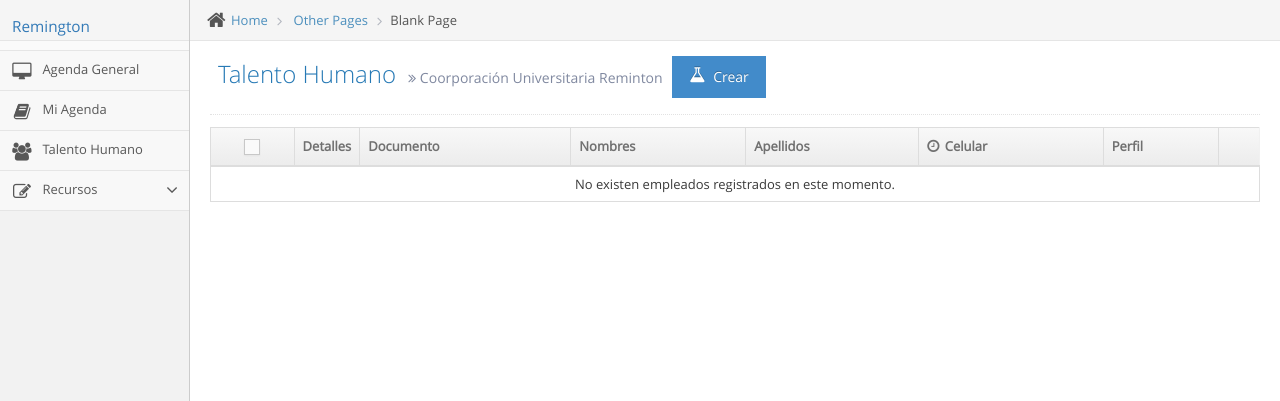
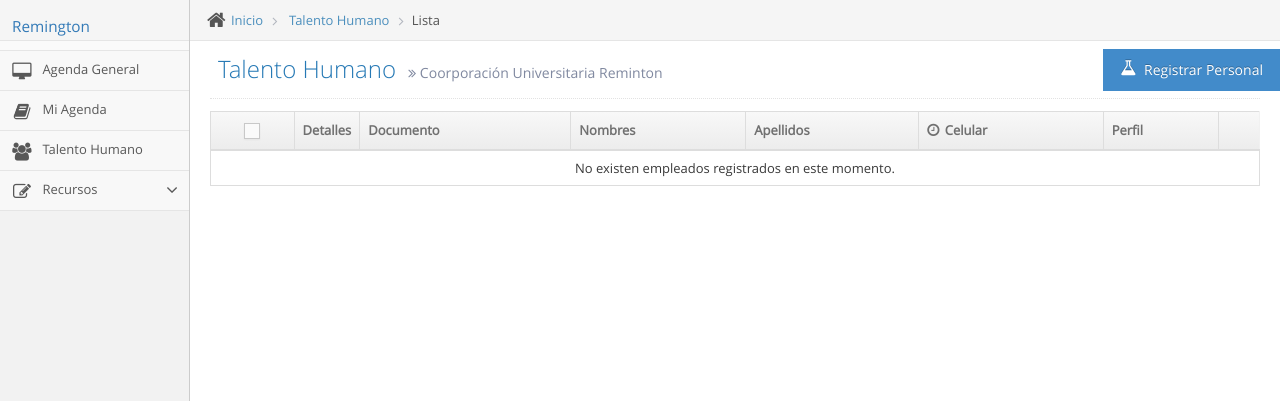
Before and after one commit to ceragos/sisgerecu, a Django app: a page that uses nucleo/templates/nucleo/base.html in a window 1280 px wide. Shown: the part 45-446 px from the top of the page. Run offline with Django 3.2, Linux system fonts and the light colour scheme; data that the repository does not hold is empty; some libraries are stand-ins or nearby versions.

Commit message:
Adecuaciones UI Talento Humano

```diff
--- a/nucleo/templates/nucleo/base.html
+++ b/nucleo/templates/nucleo/base.html
@@ -48,8 +48,18 @@
 		<div id="navbar" class="navbar navbar-default          ace-save-state">
 			<div class="navbar-container ace-save-state" id="navbar-container">
 
+                <button type="button" class="navbar-toggle menu-toggler pull-left" id="menu-toggler" data-target="#sidebar">
+					<span class="sr-only">Toggle sidebar</span>
+
+					<span class="icon-bar"></span>
+
+					<span class="icon-bar"></span>
+
+					<span class="icon-bar"></span>
+				</button>
+
 				<div class="navbar-header pull-left">
-					<a href="index.html" class="navbar-brand">
+					<a href="{% url 'index' %}" class="navbar-brand">
                         <i class="fa fa-fire"></i>
 						<small>
 							Gestión de Recursos
@@ -369,7 +379,7 @@
 				<!-- /.sidebar-shortcuts -->
                 <div class="sidebar-shortcuts" id="sidebar-shortcuts">
                     <div class="breadcrumbs ace-save-state">
-                        <a href="index.html" class="navbar-brand">
+                        <a href="{% url 'index' %}" class="navbar-brand">
                             <small>
                                 Remington
                             </small>
@@ -450,21 +460,19 @@
 				<div class="main-content-inner">
 					<div class="breadcrumbs ace-save-state" id="breadcrumbs">
 
-                        <!-- /.breadcrumb -->
                         <ul class="breadcrumb">
-							<li>
-								<i class="ace-icon fa fa-home home-icon"></i>
-								<a href="#">Home</a>
-							</li>
+							{% block breadcrumb %}{% endblock %}
+						</ul><!-- /.breadcrumb -->
 
-							<li>
-								<a href="#">Other Pages</a>
-							</li>
-							<li class="active">Blank Page</li>
-						</ul>
+                        <!-- /.nav-search -->
 					</div>
 
+                    <!-- /.ace-settings-container -->
+
 					<div class="page-content">
+                        {% block header %}{% endblock %}
+                        <!-- /.page-header -->
+
 						<div class="row">
 							<div class="col-xs-12">
 								<!-- PAGE CONTENT BEGINS -->
@@ -473,7 +481,6 @@
 							</div><!-- /.col -->
 						</div><!-- /.row -->
 					</div><!-- /.page-content -->
-
 				</div>
 			</div><!-- /.main-content -->
 
--- a/talento_humano/templates/talento_humano/list.html
+++ b/talento_humano/templates/talento_humano/list.html
@@ -1,7 +1,27 @@
 {% extends 'nucleo/base.html' %}
 {% block title %}Talento Humano - G. S.{% endblock %}
 
-{% block content %}
+{% block breadcrumb %}
+    <li>
+        <i class="ace-icon fa fa-home home-icon"></i>
+        <a href="#">Inicio</a>
+    </li>
+
+    <li>
+        <a href="#">Talento Humano</a>
+    </li>
+
+    <li class="active">Lista</li>
+{% endblock %}
+
+{% block header %}
+    <div class="ace-settings-container" id="ace-settings-container">
+        <a href="{% url 'empleado.create' %}" class="btn btn-primary align-right">
+            <i class="ace-icon fa fa-flask align-top bigger-125"></i>
+            Registrar Personal
+        </a>
+    </div>
+
     <div class="page-header">
         <h1>
             Talento Humano
@@ -9,18 +29,11 @@
                 <i class="ace-icon fa fa-angle-double-right"></i>
                 Coorporación Universitaria Reminton
             </small>
+        </h1>
+    </div>
+{% endblock %}
 
-            <a href="{% url 'empleado.create' %}" class="btn btn-primary">
-                <i class="ace-icon fa fa-flask align-top bigger-125"></i>
-                Crear
-            </a>
-
-        </h1>
-    </div><!-- /.page-header -->
-
-    <div class="row">
-        <div class="col-xs-12">
-        <!-- PAGE CONTENT BEGINS -->
+{% block content %}
     <div class="row">
         <div class="col-xs-12">
             <table id="simple-table" class="table  table-bordered table-hover">
@@ -46,6 +59,7 @@
                         <th></th>
                     </tr>
                 </thead>
+
                 <tbody>
                     {% for empleado in talento_humano %}
                         <tr>
@@ -140,7 +154,7 @@
                         </tr>
 
                         {% load static %}
-                                <tr class="detail-row open">
+                        <tr class="detail-row">
                             <td colspan="8">
                                 <div class="table-detail">
                                     <div class="row">
@@ -256,8 +270,16 @@
             </table>
         </div>
     </div>
+
+    <div class="row" style="display:none">
+        <div class="col-xs-12">
+            <div>
+                <table id="dynamic-table">
+                </table>
             </div>
         </div>
+    </div>
+
 {% endblock %}
 
 {% block js_extra %}
```
Also changed, not shown: nucleo/templates/nucleo/index.html (+7 -0 lines), talento_humano/templates/talento_humano/create.html (+25 -0 lines), talento_humano/templates/talento_humano/delete.html (+25 -0 lines), talento_humano/templates/talento_humano/update.html (+25 -0 lines). Lines whose indentation alone changed are shown as unchanged.
